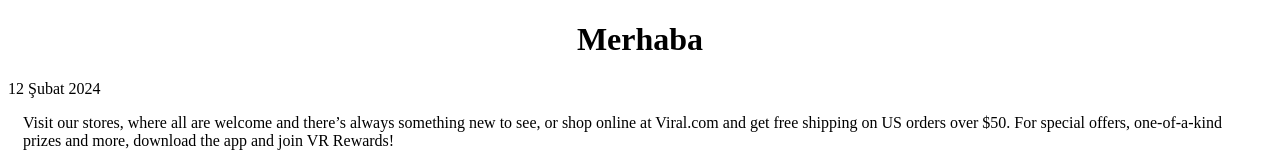
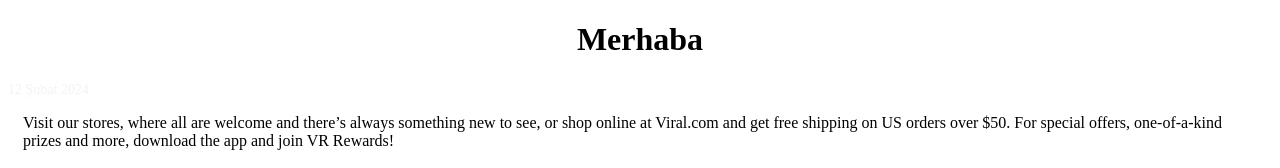
Before and after one commit to ismailsevik/ismailsevik.github.io, a plain HTML site: page merhaba/index.html in a window 1280 px wide. Shown: the top 168 px of the page. Drawn offline with Linux system fonts and the light colour scheme.

Commit message:
Update index.html

```diff
--- a/merhaba/index.html
+++ b/merhaba/index.html
@@ -17,6 +17,11 @@ padding:0 15px 15px;
 h1{
     text-align:center;
 }
+    time{
+    text-align:center;
+    font-size:14px;
+    color:#f2f3f4;
+    }
 
 </style>
 <h1> Merhaba</h1>
```
